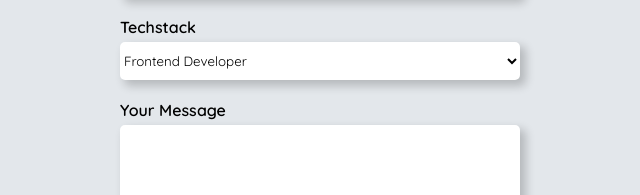
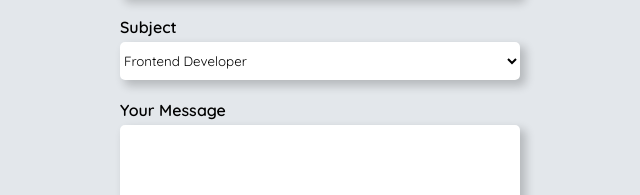
Before and after one commit to edihardi/b58-porto, a plain HTML site: page contact.html in a window 1280 px wide. Shown: the part 436-631 px from the top of the page, 320-960 px from the left. Drawn offline with Linux system fonts and the light colour scheme.

Commit message:
fixing in form

```diff
--- a/contact.html
+++ b/contact.html
@@ -49,7 +49,7 @@
           <input type="number" id="inputPhone" required />
         </div>
         <div class="inp-contact">
-          <label for="tech">Techstack</label>
+          <label for="tech">Subject</label>
           <select name="Techstack" id="inputTechstack">
             <option value="Frontend Developer">Frontend Developer</option>
             <option value="Backend Developer">Backend Developer</option>
```
